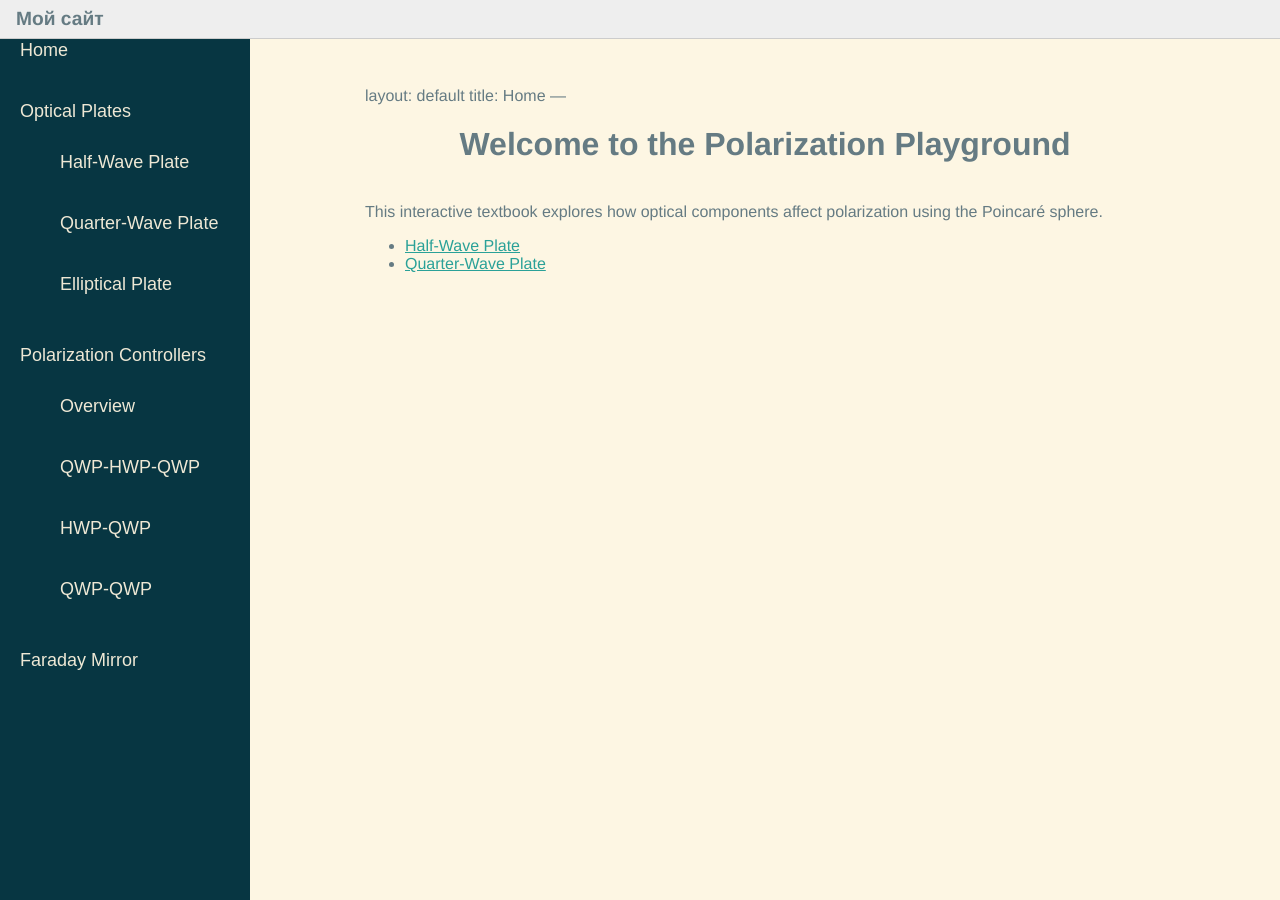
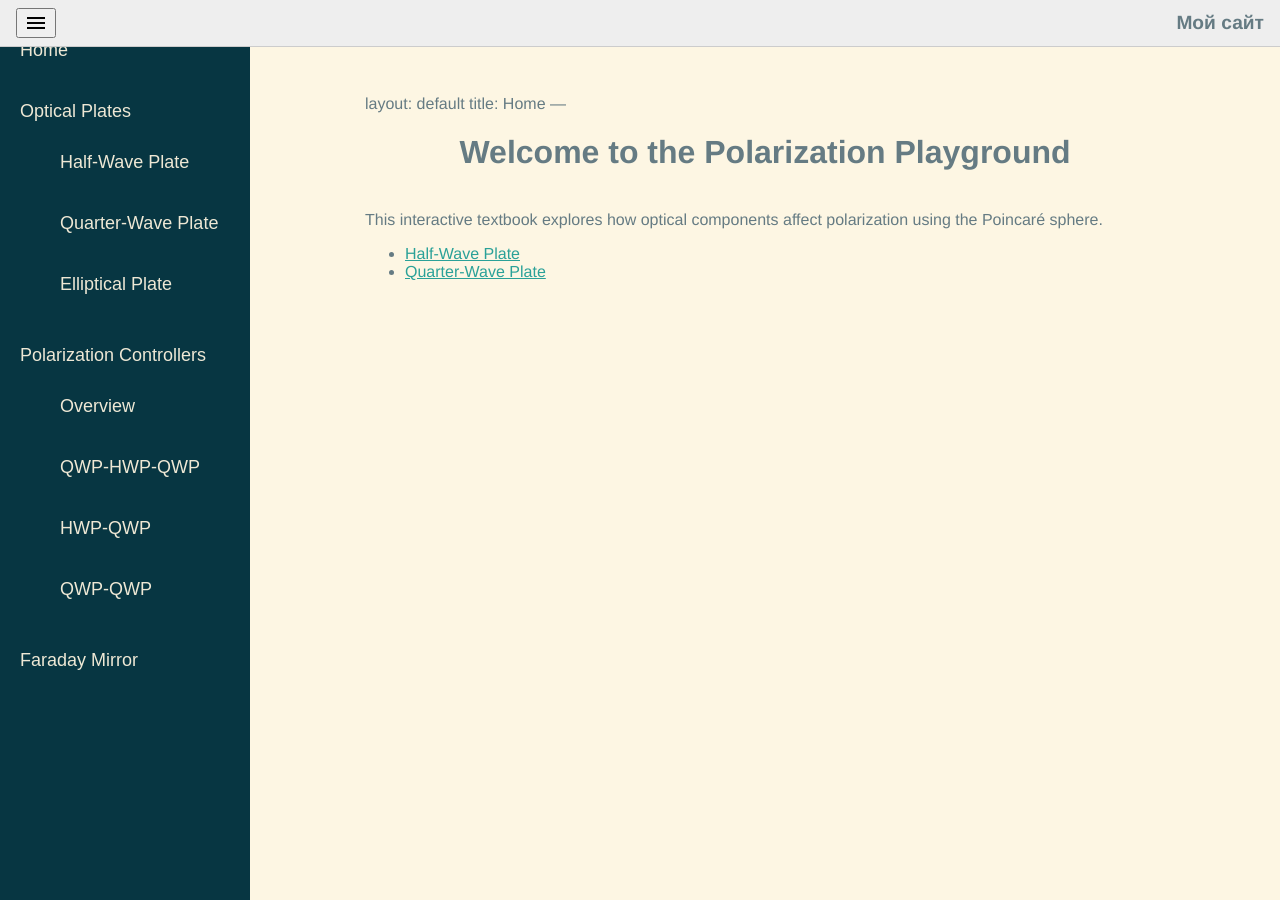
Before and after one commit to Tandemun/Polarization_playground, a Jekyll site: the page built from index.md, in a window 1280 px wide and 900 px high. Built offline with Jekyll 4.4.1, drawn with Linux system fonts in a browser that asks for light colours; our own code applies the rules of GitHub Pages for plain Markdown files.

Commit message:
Update default.html

```diff
--- a/_layouts/default.html
+++ b/_layouts/default.html
@@ -5,7 +5,7 @@
   {% include head.html %}
   <body>
     <header class="topbar">
-      <button id="menu-toggle" class="menu-toggle">☰</button>
+      <button id="menu-toggle" class="material-icons">menu</button>
       <h1 class="site-title">Мой сайт</h1>
     </header>
     <div class="container">
```
